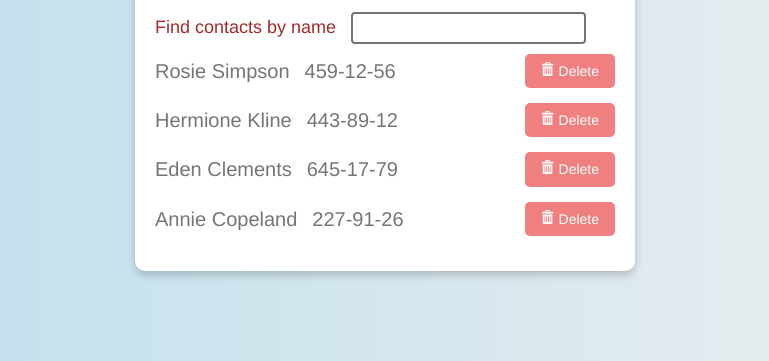
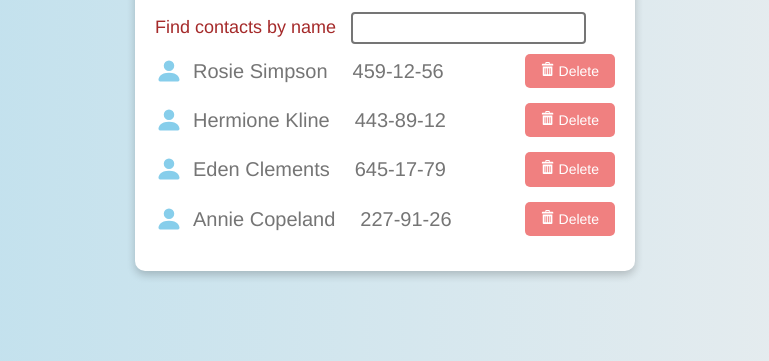
Before and after one commit to Aninok92/goit-react-hw-04-hooks-phonebook, a React app: page / in a window 1280 px wide. Shown: the part 439-800 px from the top of the page, without its empty margins (255-1024 px from the left). Built offline with nearby package versions, Linux system fonts and the light colour scheme.

Commit message:
добавляет иконку человечка

```diff
--- a/src/components/ContactItem/ContactItem.js
+++ b/src/components/ContactItem/ContactItem.js
@@ -1,8 +1,10 @@
 import PropTypes from "prop-types";
+import { BsFillPersonFill } from "react-icons/bs";
 import s from "./ContactItem.module.scss";
 
 const ContactItem = ({ name, number }) => (
   <div className={s.wrapper}>
+    <BsFillPersonFill size="28" fill="#87CEEB" />
     <p className={s.contact}>{name}</p>
     <p className={s.contact}>{number}</p>
   </div>
--- a/src/components/ContactItem/ContactItem.module.scss
+++ b/src/components/ContactItem/ContactItem.module.scss
@@ -3,6 +3,7 @@
 .wrapper {
   display: flex;
   justify-content: flex-start;
+  align-items: center;
 }
 
 .contact {
@@ -10,4 +11,5 @@
   font-weight: 400;
   color: var(--secondary-text-color);
   margin-right: 15px;
+  margin-left: 10px;
 }
```
